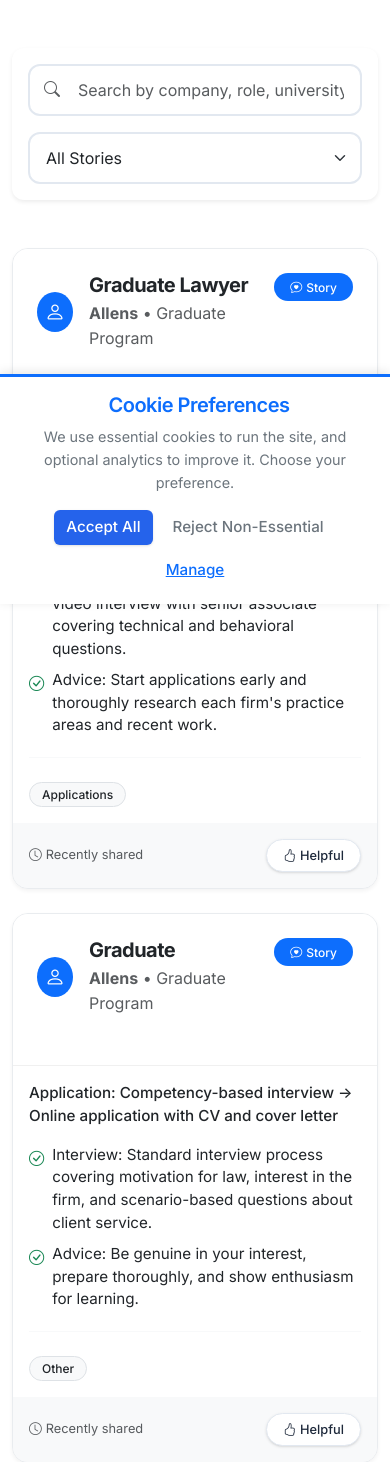
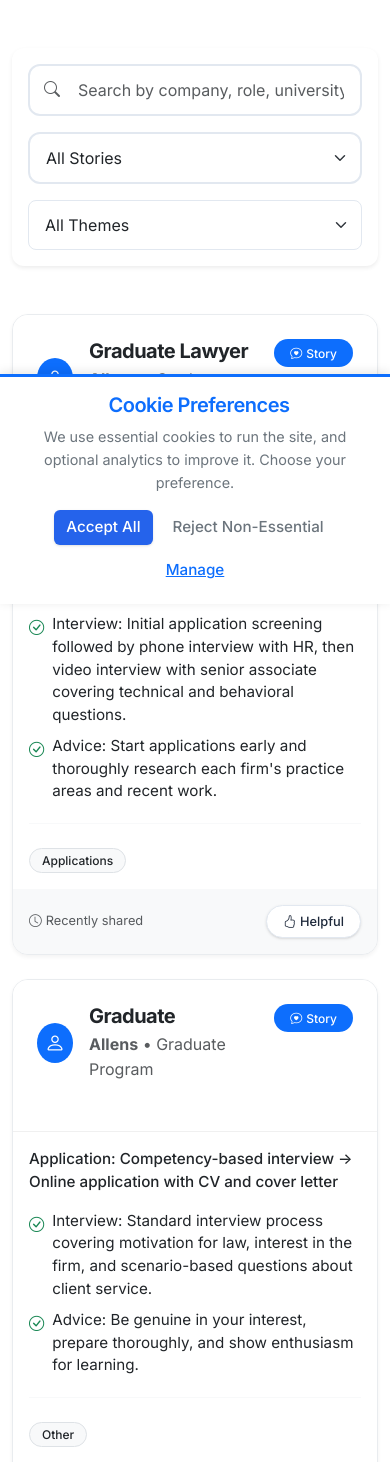
Before and after one commit to marlygme/grad-olliescott, a Flask app: page /experiences in a window 390 px wide. Shown: the part 240-1702 px from the top of the page. Run offline with Flask 3, Linux system fonts and the light colour scheme.

Commit message:
Assistant checkpoint: Fixed application process layout and added theme filtering
Assistant generated file changes:
- templates/experiences.html: Fix application process layout and add theme filtering, Improve application process layout with better spacing and structure, Update JavaScript to include theme filtering functionality, Add theme data attribute to story cards for filtering

---

User prompt:

can you fix the layout of the "application process" in the expereicnes - also can you add a filter for each company so they can filter the expereinces by key themes

Replit-Commit-Author: Assistant
Replit-Commit-Session-Id: 14980846-fff5-4598-899d-cdf7886b54f5

```diff
--- a/templates/experiences.html
+++ b/templates/experiences.html
@@ -24,22 +24,37 @@
 
   <!-- Search and Filter Section -->
   <div class="row mb-5">
-    <div class="col-md-8 mx-auto">
+    <div class="col-lg-10 mx-auto">
       <div class="card shadow-sm border-0">
         <div class="card-body p-4">
           <div class="row g-3">
-            <div class="col-md-8">
+            <div class="col-md-5">
               <div class="position-relative">
                 <i class="bi bi-search position-absolute top-50 start-0 translate-middle-y ms-3 text-muted"></i>
                 <input type="text" class="form-control ps-5" id="searchInput" placeholder="Search by company, role, university...">
               </div>
             </div>
-            <div class="col-md-4">
+            <div class="col-md-3">
               <select class="form-select" id="outcomeFilter">
                 <option value="">All Stories</option>
                 <option value="offer">Success Stories</option>
                 <option value="interview">Interview Tips</option>
                 <option value="application">Application Process</option>
+              </select>
+            </div>
+            <div class="col-md-4">
+              <select class="form-select" id="themeFilter">
+                <option value="">All Themes</option>
+                <option value="application_timeline">Application Timeline</option>
+                <option value="selection_process">Selection Process</option>
+                <option value="pay_benefits">Pay & Benefits</option>
+                <option value="hours_workload">Hours & Workload</option>
+                <option value="program_structure">Program Structure</option>
+                <option value="training_support">Training & Support</option>
+                <option value="secondments_mobility">Secondments & Mobility</option>
+                <option value="eligibility_requirements">Eligibility Requirements</option>
+                <option value="culture_environment">Culture & Environment</option>
+                <option value="interview_tips">Interview Tips</option>
               </select>
             </div>
           </div>
@@ -213,6 +233,7 @@
 document.addEventListener('DOMContentLoaded', function() {
     const searchInput = document.getElementById('searchInput');
     const outcomeFilter = document.getElementById('outcomeFilter');
+    const themeFilter = document.getElementById('themeFilter');
     const storyCards = document.querySelectorAll('.story-card');
     const loadMoreBtn = document.getElementById('loadMoreBtn');
 
@@ -235,21 +256,25 @@ document.addEventListener('DOMContentLoaded', function() {
 
     function filterStories() {
         const searchTerm = searchInput.value.toLowerCase();
-        const selectedFilter = outcomeFilter.value.toLowerCase();
+        const selectedOutcome = outcomeFilter.value.toLowerCase();
+        const selectedTheme = themeFilter.value.toLowerCase();
 
         storyCards.forEach(card => {
             const company = card.dataset.company.toLowerCase();
             const role = card.dataset.role.toLowerCase();
             const content = card.dataset.content.toLowerCase();
+            const theme = card.dataset.theme ? card.dataset.theme.toLowerCase() : '';
 
             const matchesSearch = !searchTerm ||
                                 company.includes(searchTerm) ||
                                 role.includes(searchTerm) ||
                                 content.includes(searchTerm);
 
-            const matchesFilter = !selectedFilter || content.includes(selectedFilter);
+            const matchesOutcome = !selectedOutcome || content.includes(selectedOutcome);
 
-            if (matchesSearch && matchesFilter) {
+            const matchesTheme = !selectedTheme || theme.includes(selectedTheme);
+
+            if (matchesSearch && matchesOutcome && matchesTheme) {
                 card.dataset.visible = 'true';
                 card.classList.add('fade-in');
             } else {
@@ -270,6 +295,10 @@ document.addEventListener('DOMContentLoaded', function() {
         outcomeFilter.addEventListener('change', filterStories);
     }
 
+    if (themeFilter) {
+        themeFilter.addEventListener('change', filterStories);
+    }
+
     if (loadMoreBtn) {
         loadMoreBtn.addEventListener('click', function() {
             visibleCards += 6;
```
Also changed, not shown: other parts of templates/experiences.html (+13 -8 lines).
